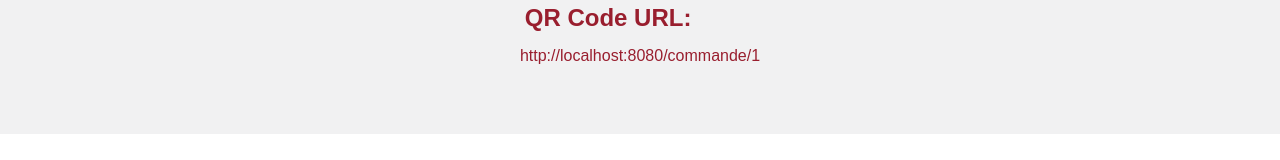
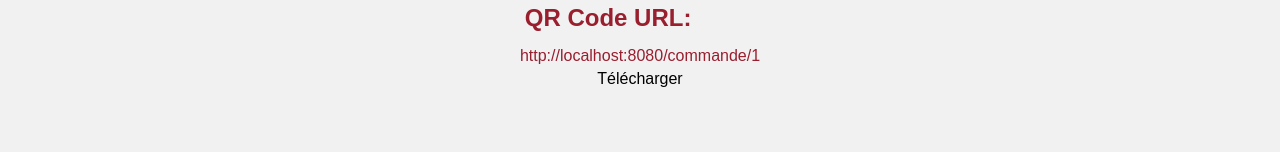
Before and after one commit to ProjetSuperGeekyWeek/Super_Geeky_Week, a Vue app in the folder front/: page /qrcode/1 in a window 1280 px wide. Shown: the part 321-481 px from the top of the page. Built offline with nearby package versions, Linux system fonts and the light colour scheme.

Commit message:
download pdf qrcode

```diff
--- a/front/src/Client/Panier/components/Qrcodeg.vue
+++ b/front/src/Client/Panier/components/Qrcodeg.vue
@@ -7,6 +7,7 @@
       <h3>QR Code URL:</h3>
       <p>{{ qrCodeValue }}</p>
     </div>
+    <button @click="printPDF">Télécharger</button>
   </div>
 </template>
 
@@ -31,7 +32,8 @@ export default {
     },
   },
   methods: {
-    onFormSubmit() {
+    printPDF() {
+      window.print();
     },
   },
   components: {
```
